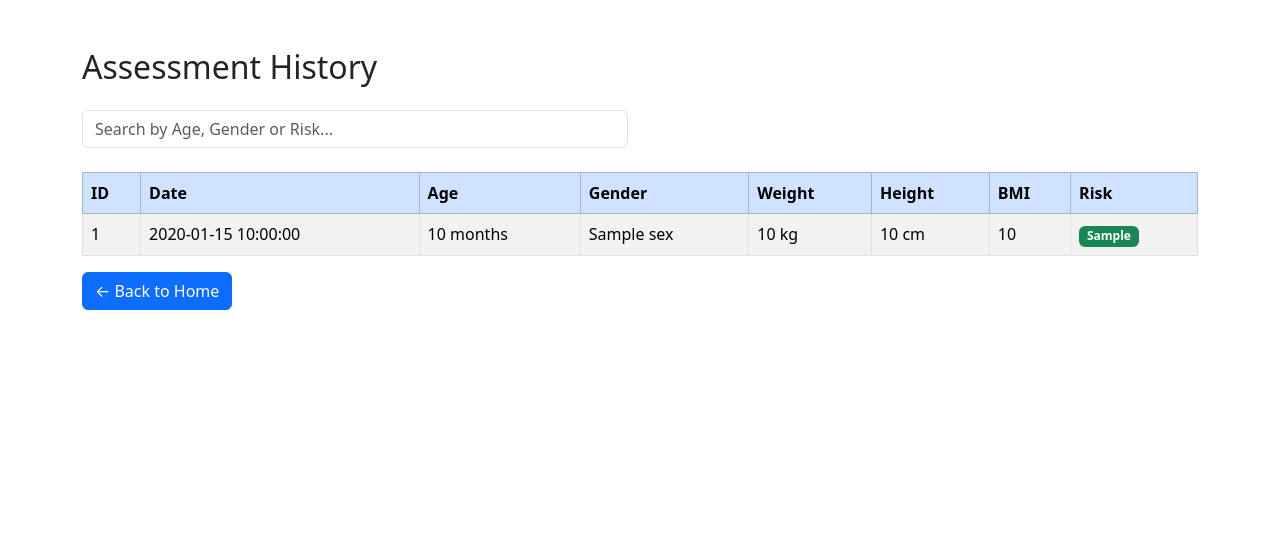
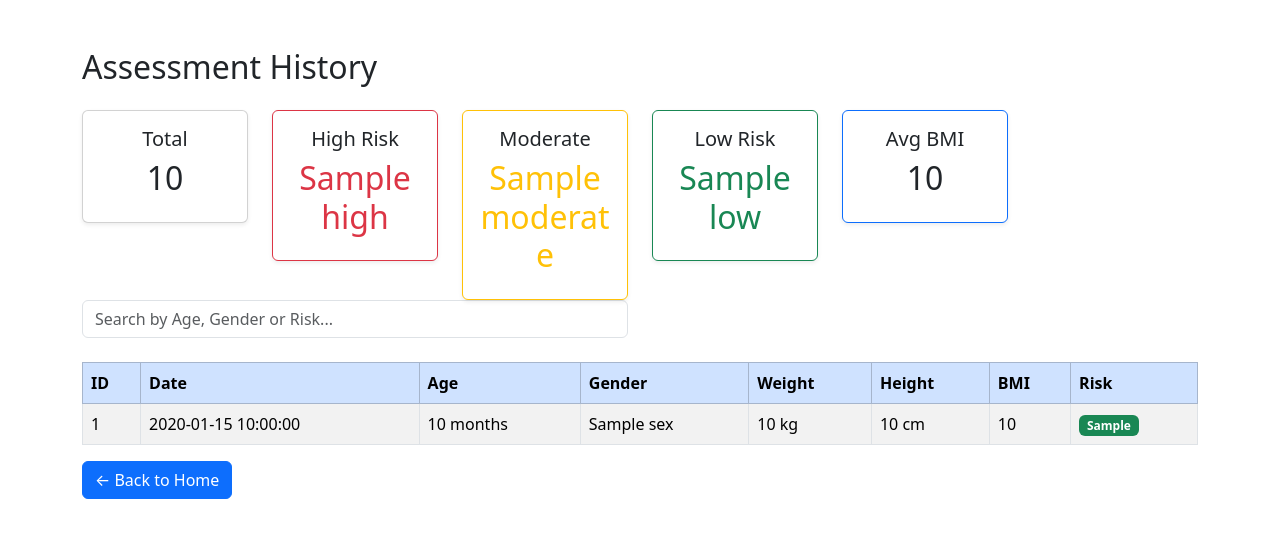
Before and after one commit to mariyamallick/AI-Pediatric-Malnutrition-Detection, a Flask app: template app/templates/history.html in a window 1280 px wide. Shown: the top 538 px of the page. Run offline with Flask 3, Linux system fonts and the light colour scheme; the template is opened without the code that fills it: most values are stand-ins (such as "Sample title", 1, 10 or a date in 2020); parts of the project's set-up code (start-up, migrations or seed data) failed here and were passed over.

```diff
--- a/app/templates/history.html
+++ b/app/templates/history.html
@@ -16,6 +16,52 @@
 </h2>
 
 <div class="row mb-4">
+
+    <div class="col-md-2">
+        <div class="card text-center shadow-sm">
+            <div class="card-body">
+                <h5>Total</h5>
+                <h2>{{ total }}</h2>
+            </div>
+        </div>
+    </div>
+
+    <div class="col-md-2">
+        <div class="card text-center shadow-sm border-danger">
+            <div class="card-body">
+                <h5>High Risk</h5>
+                <h2 class="text-danger">{{ high }}</h2>
+            </div>
+        </div>
+    </div>
+
+    <div class="col-md-2">
+        <div class="card text-center shadow-sm border-warning">
+            <div class="card-body">
+                <h5>Moderate</h5>
+                <h2 class="text-warning">{{ moderate }}</h2>
+            </div>
+        </div>
+    </div>
+
+    <div class="col-md-2">
+        <div class="card text-center shadow-sm border-success">
+            <div class="card-body">
+                <h5>Low Risk</h5>
+                <h2 class="text-success">{{ low }}</h2>
+            </div>
+        </div>
+    </div>
+
+    <div class="col-md-2">
+        <div class="card text-center shadow-sm border-primary">
+            <div class="card-body">
+                <h5>Avg BMI</h5>
+                <h2>{{ avg_bmi }}</h2>
+            </div>
+        </div>
+    </div>
+
 
     <div class="col-md-6">
 
```
